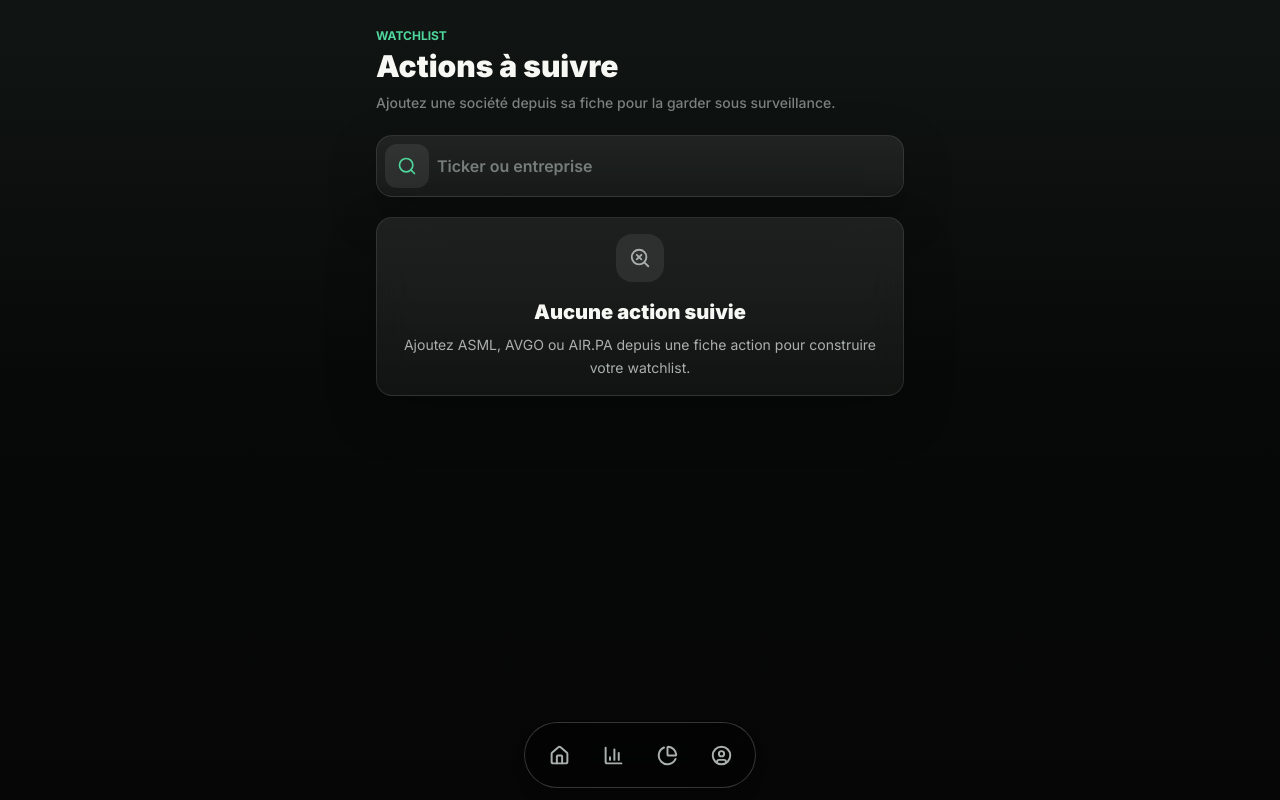
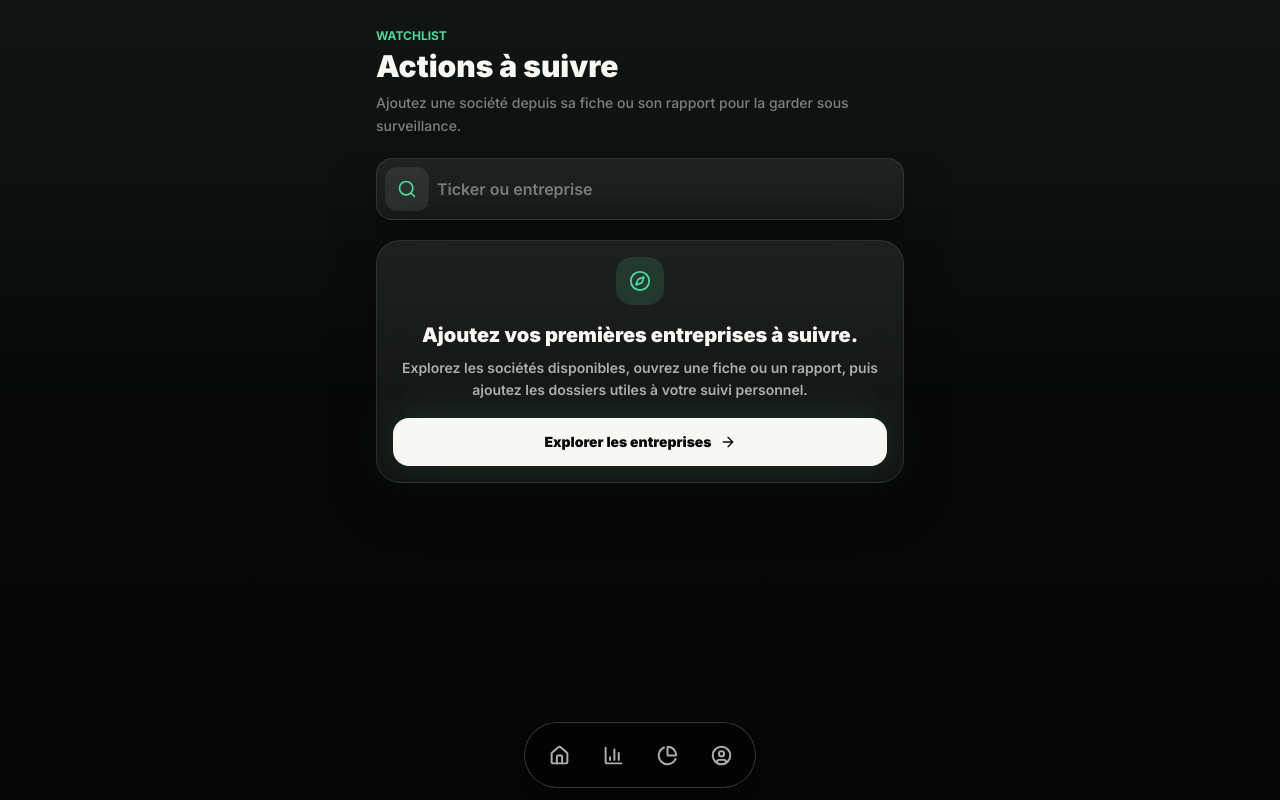
Before and after one commit to iutgeasete24-sys/ANTOINE-FINANCE, a Next.js app: page /watchlist in a window 1280 px wide. Built offline with nearby package versions, Linux system fonts and the light colour scheme.

Commit message:
improve local watchlist

```diff
--- a/app/report/[ticker]/page.tsx
+++ b/app/report/[ticker]/page.tsx
@@ -19,6 +19,7 @@ import type { LucideIcon } from "lucide-react";
 import { PersonalizedAnalysisWidgets } from "@/components/PersonalizedAnalysisWidgets";
 import { ScoreRing } from "@/components/ScoreRing";
 import { SignalBadge } from "@/components/SignalBadge";
+import { WatchButton } from "@/components/WatchButton";
 import { mockStocks } from "@/data/mockStocks";
 import { getStockAnalysis } from "@/lib/free-data";
 import { analyzeStock } from "@/lib/scoring";
@@ -315,7 +316,10 @@ export default async function ReportPage({ params }: ReportPageProps) {
               {analysis.ticker} · {analysis.country} · {analysis.sector}
             </p>
           </div>
-          <ScoreRing score={analysis.score} signal={signal} size="sm" />
+          <div className="flex shrink-0 items-center gap-3">
+            <ScoreRing score={analysis.score} signal={signal} size="sm" />
+            <WatchButton analysis={analysis} />
+          </div>
         </div>
 
         <div className="mt-4 grid grid-cols-2 gap-2">
--- a/app/watchlist/watchlist-client.tsx
+++ b/app/watchlist/watchlist-client.tsx
@@ -2,29 +2,40 @@
 
 import { useMemo, useState } from "react";
 import Link from "next/link";
-import { Trash2 } from "lucide-react";
+import { ArrowRight, CalendarClock, Compass, Trash2 } from "lucide-react";
 import { formatCurrency, formatPercent } from "@/utils/format";
 import { SignalBadge } from "@/components/SignalBadge";
 import { TickerSearch } from "@/components/TickerSearch";
-import { EmptyState } from "@/components/ui/EmptyState";
 import { useWatchlist } from "@/hooks/useWatchlist";
 import type { WatchlistItem } from "@/types/finance";
 
 type SortMode = "score" | "variation" | "decision";
 
 function decisionLabel(item: WatchlistItem) {
-  if (
-    item.decision === "Profil favorable" ||
-    item.decision === "Profil équilibré" ||
-    item.decision === "Profil prudent" ||
-    item.decision === "Valorisation exigeante"
-  ) {
-    return item.decision;
+  if (item.decision === "Profil favorable") return "favorable";
+  if (item.decision === "Profil équilibré") return "équilibré";
+  if (item.decision === "Profil prudent") return "prudent";
+  if (item.decision === "Valorisation exigeante") return "à surveiller";
+  if (item.score >= 78) return "favorable";
+  if (item.score >= 56) return "équilibré";
+  return "prudent";
 }
 
-  if (item.score >= 78) return "Profil favorable";
-  if (item.score >= 56) return "Profil équilibré";
-  return "Profil prudent";
+function sortLabel(item: WatchlistItem) {
+  return decisionLabel(item);
+}
+
+function formatAddedAt(addedAt?: string) {
+  if (!addedAt) return "Date d’ajout indisponible";
+
+  const date = new Date(addedAt);
+  if (Number.isNaN(date.getTime())) return "Date d’ajout indisponible";
+
+  return `Ajouté le ${new Intl.DateTimeFormat("fr-FR", {
+    day: "2-digit",
+    month: "short",
+    year: "numeric"
+  }).format(date)}`;
 }
 
 export function WatchlistClient() {
@@ -34,7 +45,7 @@ export function WatchlistClient() {
     return [...items].sort((a, b) => {
       if (sortMode === "variation") return b.dayChangePercent - a.dayChangePercent;
       if (sortMode === "decision") {
-        return decisionLabel(a).localeCompare(decisionLabel(b));
+        return sortLabel(a).localeCompare(sortLabel(b));
       }
       return b.score - a.score;
     });
@@ -53,7 +64,7 @@ export function WatchlistClient() {
         </p>
         <h1 className="mt-1 text-3xl font-black text-ink">Actions à suivre</h1>
         <p className="mt-2 text-sm font-medium leading-relaxed text-graphite/70">
-          Ajoutez une société depuis sa fiche pour la garder sous surveillance.
+          Ajoutez une société depuis sa fiche ou son rapport pour la garder sous surveillance.
         </p>
       </header>
 
@@ -63,10 +74,25 @@ export function WatchlistClient() {
 
       <section className="mt-5 space-y-3">
         {items.length === 0 ? (
-          <EmptyState
-            title="Aucune action suivie"
-            description="Ajoutez ASML, AVGO ou AIR.PA depuis une fiche action pour construire votre watchlist."
-          />
+          <section className="premium-card rounded-3xl p-4 text-center">
+            <div className="mx-auto grid h-12 w-12 place-items-center rounded-2xl bg-mint/15 text-mint">
+              <Compass size={22} />
+            </div>
+            <h2 className="mt-4 text-xl font-black text-ink">
+              Ajoutez vos premières entreprises à suivre.
+            </h2>
+            <p className="mt-2 text-sm font-semibold leading-relaxed text-graphite">
+              Explorez les sociétés disponibles, ouvrez une fiche ou un rapport, puis
+              ajoutez les dossiers utiles à votre suivi personnel.
+            </p>
+            <Link
+              href="/explorer"
+              className="tap-feedback mt-4 flex h-12 items-center justify-center gap-2 rounded-2xl bg-ink text-sm font-black text-night shadow-glow"
+            >
+              Explorer les entreprises
+              <ArrowRight size={16} />
+            </Link>
+          </section>
         ) : (
           <>
             <div className="flex gap-2 overflow-x-auto pb-1">
@@ -103,6 +129,9 @@ export function WatchlistClient() {
                     <p className="mt-1 truncate text-sm font-medium text-graphite/70">
                       {item.name}
                     </p>
+                    <p className="mt-1 text-xs font-bold text-graphite/60">
+                      {item.sector ?? "Secteur non renseigné"}
+                    </p>
                     <p className="mt-3 text-sm font-bold text-ink">
                       {decisionLabel(item)}
                     </p>
@@ -117,9 +146,10 @@ export function WatchlistClient() {
                     <Trash2 size={18} />
                   </button>
                 </div>
-              <div className="mt-4 flex items-center justify-between border-t border-white/10 pt-3">
+                <div className="mt-4 grid grid-cols-1 gap-2 border-t border-white/10 pt-3">
+                  <div className="flex items-center justify-between gap-3">
                     <span className="text-sm font-black text-ink">
-                  {formatCurrency(item.price)}
+                      {formatCurrency(item.price, item.currency ?? "EUR")}
                     </span>
                     <span
                       className={`text-sm font-black ${
@@ -129,6 +159,11 @@ export function WatchlistClient() {
                       {formatPercent(item.dayChangePercent)}
                     </span>
                   </div>
+                  <p className="flex items-center gap-2 text-xs font-semibold text-graphite/65">
+                    <CalendarClock size={14} />
+                    {formatAddedAt(item.addedAt)}
+                  </p>
+                </div>
               </article>
             ))}
           </>
--- a/components/WatchButton.tsx
+++ b/components/WatchButton.tsx
@@ -25,7 +25,11 @@ export function WatchButton({ analysis }: WatchButtonProps) {
             decision: analysis.decision,
             price: analysis.price,
             dayChangePercent: analysis.dayChangePercent,
-            signal: scoreSignal(analysis.score)
+            signal: scoreSignal(analysis.score),
+            sector: analysis.sector,
+            country: analysis.country,
+            currency: analysis.currency,
+            addedAt: new Date().toISOString()
           }
         ];
 
--- a/types/finance.ts
+++ b/types/finance.ts
@@ -153,8 +153,10 @@ export interface WatchlistItem {
   price: number;
   dayChangePercent: number;
   signal: Signal;
+  addedAt?: string;
   sector?: string;
   country?: string;
+  currency?: string;
 }
 
 export interface PortfolioLine {
```
Lines whose indentation alone changed are shown as unchanged.
